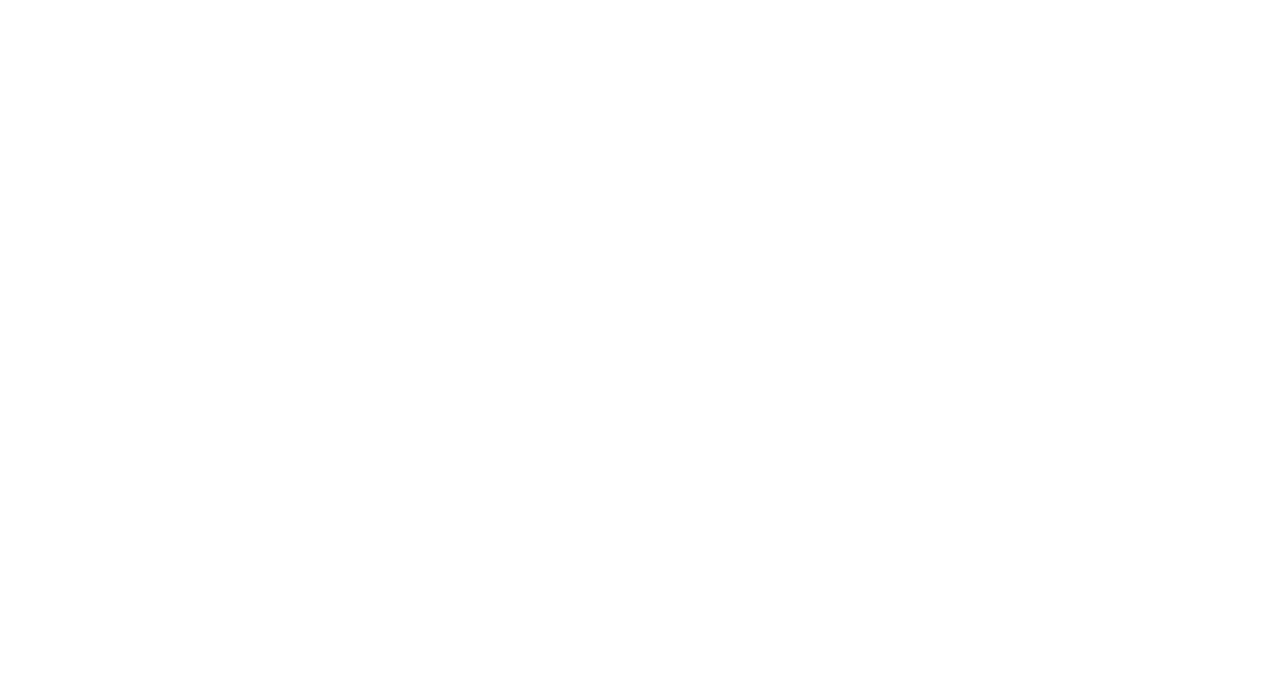
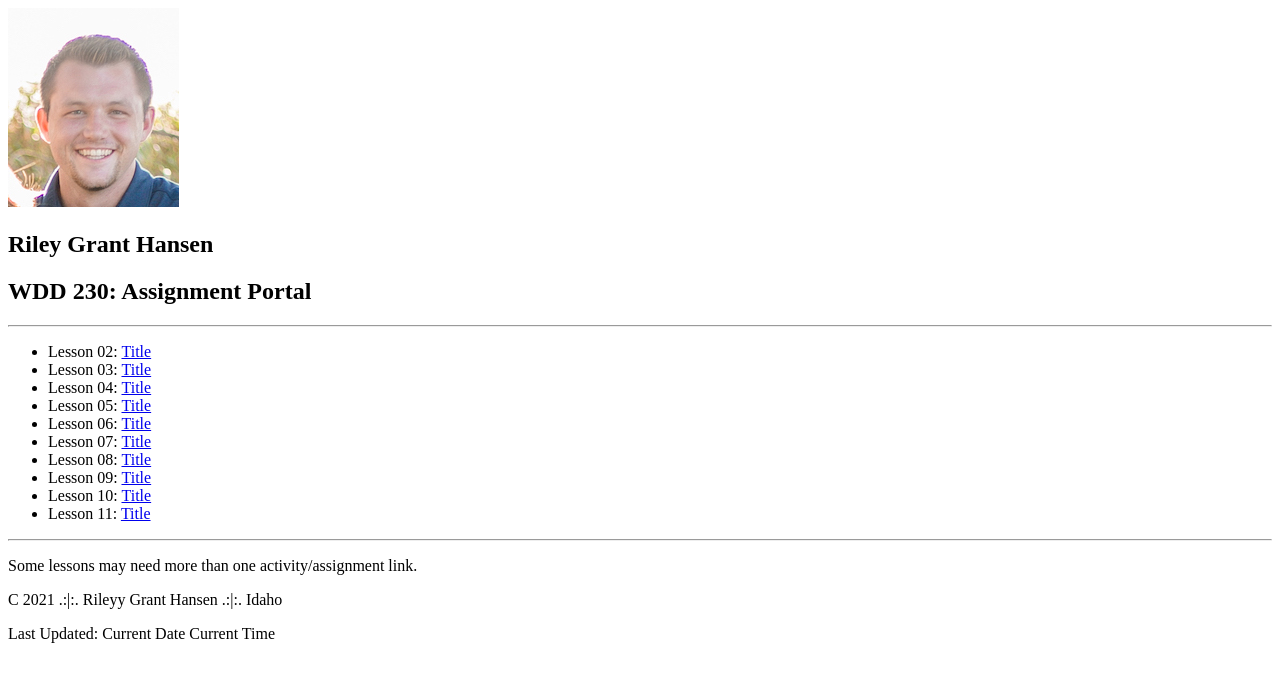
Before and after one commit to hansen-ri/wdd230, a plain HTML site: page index.html in a window 1280 px wide. Drawn offline with Linux system fonts and the light colour scheme.

Commit message:
Skeleton

```diff
--- a/index.html
+++ b/index.html
@@ -1,11 +1,40 @@
 <!DOCTYPE html>
 <html lang="en">
 
-<head>
+<header>
     <meta charset="UTF-8">
     <meta name="viewport" content="width=device-width, initial-scale=1.0">
     <meta http-equiv="X-UA-Compatible" content="ie=edge">
-    <title>WDD 230 GitHub Test Tab</title>
-</head>
+    <title>WDD 230 Home Page</title>
+</header>
 
+<body>
+    <section>
+        <img src="Profile Picture 2019.JPG" alt="profile picture 2019">
+        <h1>Riley Grant Hansen</h1>
+    </section>
+    <section>
+        <h1>WDD 230: Assignment Portal</h1>
+        <hr>
+        <ul>
+            <li>Lesson 02: <a href="https://byui.instructure.com/courses/172272/modules">Title</a></li>
+            <li>Lesson 03: <a href="https://byui.instructure.com/courses/172272/modules">Title</a></li>
+            <li>Lesson 04: <a href="https://byui.instructure.com/courses/172272/modules">Title</a></li>
+            <li>Lesson 05: <a href="https://byui.instructure.com/courses/172272/modules">Title</a></li>
+            <li>Lesson 06: <a href="https://byui.instructure.com/courses/172272/modules">Title</a></li>
+            <li>Lesson 07: <a href="https://byui.instructure.com/courses/172272/modules">Title</a></li>
+            <li>Lesson 08: <a href="https://byui.instructure.com/courses/172272/modules">Title</a></li>
+            <li>Lesson 09: <a href="https://byui.instructure.com/courses/172272/modules">Title</a></li>
+            <li>Lesson 10: <a href="https://byui.instructure.com/courses/172272/modules">Title</a></li>
+            <li>Lesson 11: <a href="https://byui.instructure.com/courses/172272/modules">Title</a></li>
+        </ul>
+        <hr>
+        <p>Some lessons may need more than one activity/assignment link.</p>
+    </section>
+</body>
+
+<footer>
+    <p>C 2021 .:|:. Rileyy Grant Hansen .:|:. Idaho</p>
+    <p>Last Updated: Current Date Current Time</p>
+</footer>
 </html>
```
Also changed, not shown: Profile Picture 2019.JPG (added).
